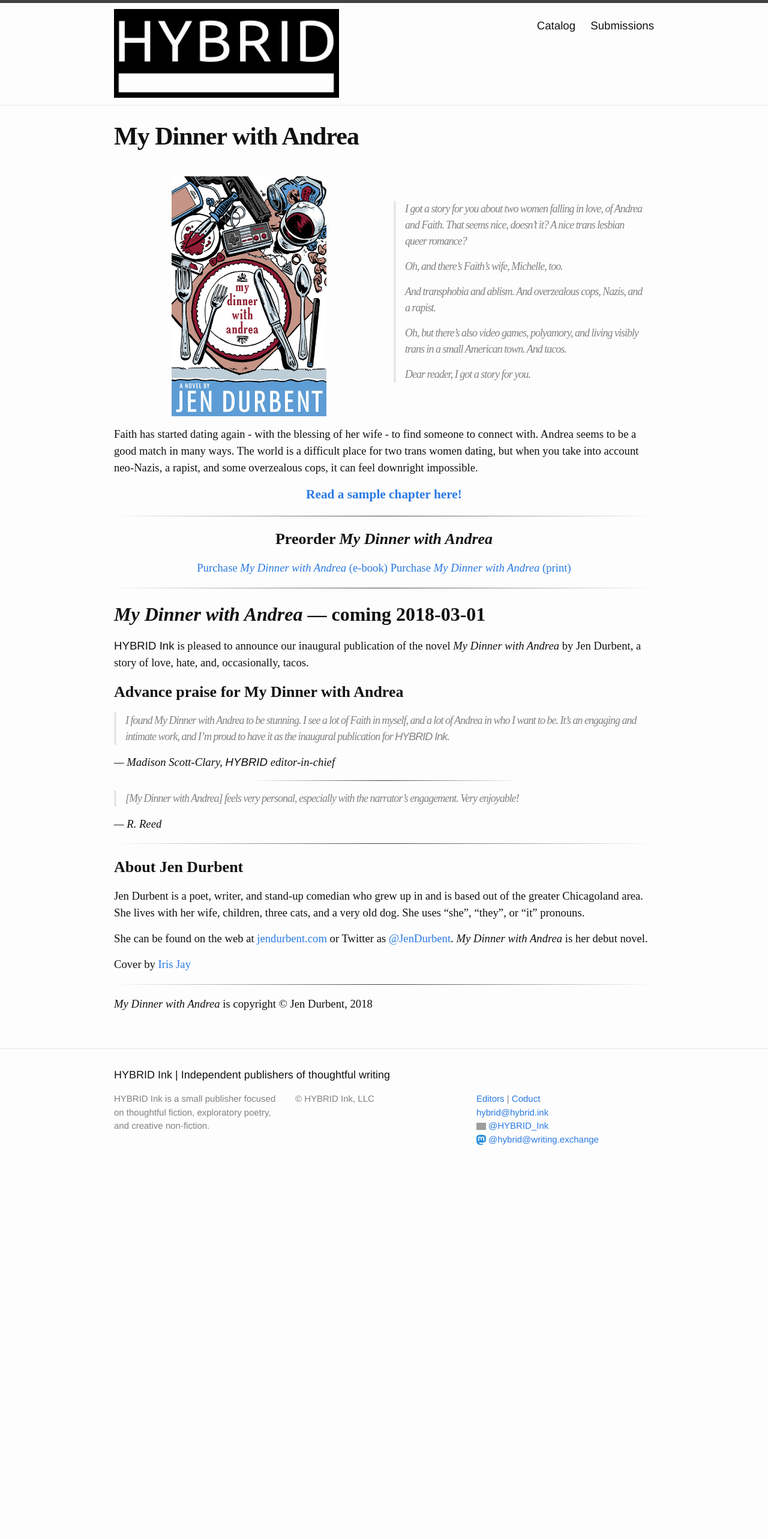
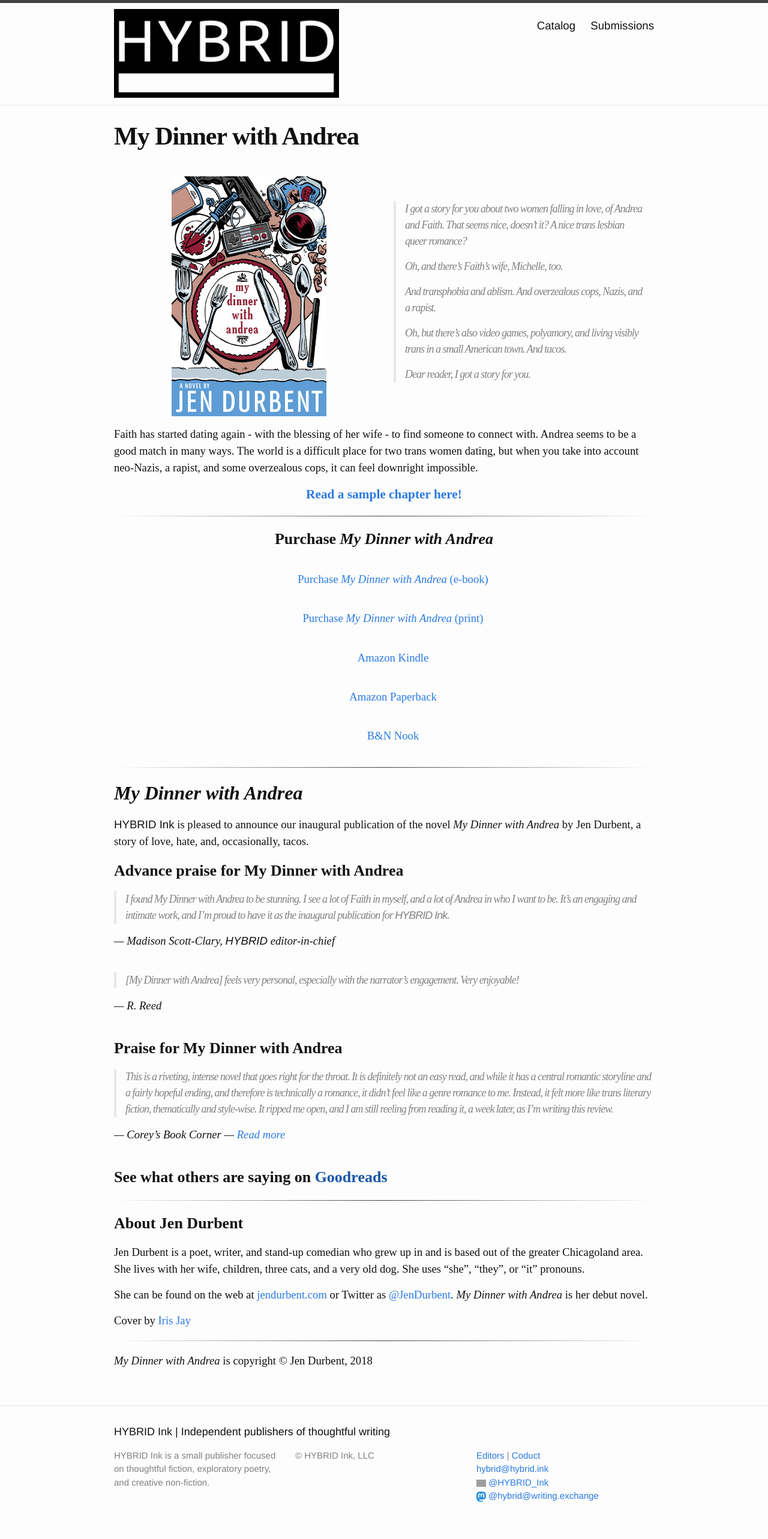
Before and after one commit to hybridink/hybrid.ink, a Jekyll site: the page built from my-dinner-with-andrea/index.md, in a window 1280 px wide. Shown: the whole page at 60% size. Built offline with Jekyll 4.4.1, drawn with Linux system fonts in a browser that asks for light colours; some web fonts are replaced; before the commit the page ends 1971 px from its top, so only the background shows below that; grey boxes are pictures that could not be loaded.

Commit message:
Update MDWA

```diff
--- a/_data/publications.yml
+++ b/_data/publications.yml
@@ -10,7 +10,7 @@
     sample_chapter: /my-dinner-with-andrea/sample-chapter
     publication_date: 2018-03-01
     for_sale: true
-    coming_soon: true
+    coming_soon: false
     publisher_intro: |
         _Hybrid Ink_ is pleased to announce our inaugural publication of the novel *My Dinner with Andrea* by Jen Durbent, a story of love, hate, and, occasionally, tacos.
     synopsis: |
@@ -25,7 +25,12 @@
         Oh, but there's also video games, polyamory, and living visibly trans in a small American town. And tacos.
 
         Dear reader, I got a story for you.
-    # praise: []
+    praise:
+        -
+            text: |
+                This is a riveting, intense novel that goes right for the throat. It is definitely not an easy read, and while it has a central romantic storyline and a fairly hopeful ending, and therefore is technically a romance, it didn’t *feel* like a genre romance to me. Instead, it felt more like trans literary fiction, thematically and style-wise. It ripped me open, and I am still reeling from reading it, a week later, as I’m writing this review.
+            link: 'https://coreysbookcorner.wordpress.com/2018/03/02/review-of-my-dinner-with-andrea/'
+            from: Corey's Book Corner
     advance_praise:
         -
             text: |
@@ -50,11 +55,17 @@
             print-overlay: |
                 <script src="https://gumroad.com/js/gumroad.js"></script>
                 <a class="gumroad-button" href="https://gum.co/mdwa-print" target="_blank">Purchase <em>My Dinner with Andrea</em> (print)</a>
-        # goodreads: ''
-        # amazon: ''
-        # bn: ''
+        goodreads: 'https://www.goodreads.com/book/show/38332207-my-dinner-with-andrea'
+        amazon:
+            ebook-link: 'http://a.co/1qmWWQ8'
+            print-link: 'http://a.co/c6Nuzvg'
+        bn:
+            ebook-link: 'https://www.barnesandnoble.com/w/my-dinner-with-andrea-jen-durbent/1128018499'
         # kirkus: ''
-        # books2read: ''
+        books2read: 'https://books2read.com/mdwa'
+        reviews:
+            - link: 'https://coreysbookcorner.wordpress.com/2018/03/02/review-of-my-dinner-with-andrea/'
+              title: Review from Corey's Book Corner
 tlw:
     title: The Last Workshop
     author: John Minichillo
--- a/_includes/catalog-page.html
+++ b/_includes/catalog-page.html
@@ -20,12 +20,23 @@
     <hr />
     <div class="pane purchase">
         <h3>{% if include.item.coming_soon %}Preorder{% else %}Purchase{% endif %} <em>{{ include.item.title }}</em></h3>
+        <ul class="stores">
             {% if include.item.sites.gumroad.ebook-overlay %}
-        {{ include.item.sites.gumroad.ebook-overlay }}
+            <li>{{ include.item.sites.gumroad.ebook-overlay }}</li>
             {% endif %}
             {% if include.item.sites.gumroad.print-overlay %}
-        {{ include.item.sites.gumroad.print-overlay }}
+            <li>{{ include.item.sites.gumroad.print-overlay }}</li>
             {% endif %}
+            {% if include.item.sites.amazon.ebook-link %}
+            <li><a href="{{ include.item.sites.amazon.ebook-link }}" target="_blank">Amazon Kindle</a></li>
+            {% endif %}
+            {% if include.item.sites.amazon.print-link %}
+            <li><a href="{{ include.item.sites.amazon.print-link }}" target="_blank">Amazon Paperback</a></li>
+            {% endif %}
+            {% if include.item.sites.bn.ebook-link %}
+            <li><a href="{{ include.item.sites.bn.ebook-link }}" target="_blank">B&amp;N Nook</a></li>
+            {% endif %}
+        </ul>
     </div>
     {% endif %}
     <hr/>
@@ -37,11 +48,12 @@
     <div class="pane advance-praise">
         <h3>Advance praise for {{ include.item.title }}</h3>
         {% for praise in include.item.advance_praise %}
+        <div class="praise-item">
             <blockquote>
                 {{ praise.text|replace: "_Hybrid_", site.brand|replace: "_Hybrid Ink_", site.name|markdownify }}
             </blockquote>
             <em>&mdash; {{ praise.from|replace: "_Hybrid_", site.brand|replace: "_Hybrid Ink_", site.name|markdownify|replace: "<p>", ""|replace: "</p>", "" }}</em>
-        {% if forloop.last == false %}<hr/>{% endif %}
+        </div>
         {% endfor %}
     </div>
     {% endif %}
@@ -49,12 +61,18 @@
     <div class="pane praise">
         <h3>Praise for {{ include.item.title }}</h3>
         {% for praise in include.item.praise %}
+        <div class="praise-item">
             <blockquote>
                 {{ praise.text|replace: "_Hybrid_", site.brand|replace: "_Hybrid Ink_", site.name|markdownify }}
             </blockquote>
-        <em>&mdash; {{ praise.from|replace: "_Hybrid_", site.brand|replace: "_Hybrid Ink_", site.name|markdownify|replace: "<p>", ""|replace: "</p>", "" }}</em>
-        {% if forloop.last == false %}<hr/>{% endif %}
+            <em>&mdash; {{ praise.from|replace: "_Hybrid_", site.brand|replace: "_Hybrid Ink_", site.name|markdownify|replace: "<p>", ""|replace: "</p>", "" }}{% if praise.link %} &mdash; <a href="{{ praise.link }}" target="_blank">Read more</a>{% endif %}</em>
+        </div>
         {% endfor %}
+    </div>
+    {% endif %}
+    {% if include.item.sites.goodreads %}
+    <div class="pane goodreads">
+        <h3>See what others are saying on <a href="{{ incnlude.sites.goodreads }}" target="_blank">Goodreads</a></h3>
     </div>
     {% endif %}
     <hr/>
--- a/_sass/_catalog-page.scss
+++ b/_sass/_catalog-page.scss
@@ -24,13 +24,20 @@
 
     .pane {
         &.praise, &.advance-praise {
-            hr {
-                width: 50%;
-                margin: 1rem auto;
+            .praise-item {
+                margin-bottom: 2em;
             }
         }
         &.purchase {
             text-align: center;
+
+            .stores {
+                list-style-type: none;
+
+                li {
+                    padding: 1em;
+                }
+            }
         }
         .sample-chapter {
             font-size: 16pt;
--- a/_sass/_layout.scss
+++ b/_sass/_layout.scss
@@ -73,14 +73,14 @@
 }
 
 /**
- * Hero
+ * Hero/promo
  */
 .hero {
 
     background: linear-gradient(170deg, #eee, #f8f8f8) #eee;
     color: #111;
-    padding: 1em;
-    margin-bottom: 1em;
+    padding: 1rem;
+    margin-bottom: 1rem;
     border: 1px solid #ddd;
     border-radius: 5px;
     font-size: 16pt;
@@ -90,6 +90,9 @@
     h2 {
         font-size: 30pt;
     }
+}
+.promo {
+    padding: 0 2rem 2rem 2rem;
 }
 
 /**
```
Also changed, not shown: index.md (+8 -0 lines). Lines whose indentation alone changed are shown as unchanged.
